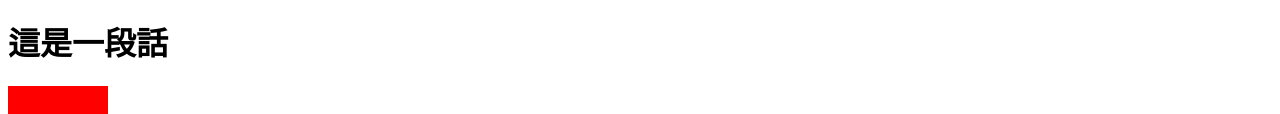
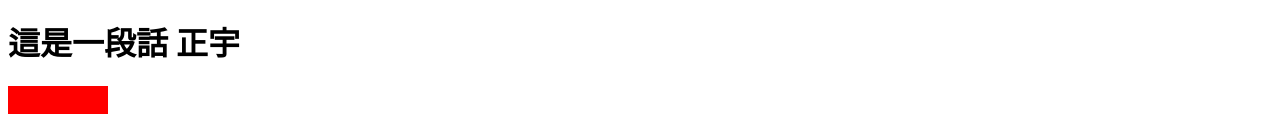
Before and after one commit to LOOFOO/FIRST-PAGE, a plain HTML site: page index.html in a window 1280 px wide. Shown: the part 211-325 px from the top of the page. Drawn offline with Linux system fonts and the light colour scheme.

Commit message:
Update 2022-06-17T14:13:45.868Z

```diff
--- a/index.html
+++ b/index.html
@@ -16,7 +16,7 @@
 
 
 <h1>
-  這是一段話
+  這是一段話 正宇
 </h1>
 
 <div class="box"></div>
```
